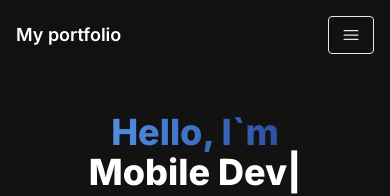
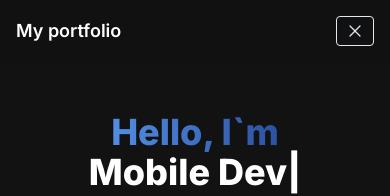
Before and after one commit to Saoa35/my-portfolio-website, a Next.js app: page / in a window 390 px wide. Both pictures are taken after a click on the button 351 px from the left and 35 px from the top of the page. Shown: the top 196 px of the page. Built offline with nearby package versions, Linux system fonts and the light colour scheme.

Commit message:
+ created  MenuOverlay

```diff
--- /dev/null
+++ b/src/app/components/MenuOverlay.jsx
@@ -0,0 +1,14 @@
+import React from "react";
+import { NavLink } from "./NavLink";
+
+export const MenuOverlay = ({ links }) => {
+  return (
+    <ul className="flex flex-col py-4 items-center">
+      {links.map((link, id) => (
+        <li key={id}>
+          <NavLink href={link.path} title={link.title} />
+        </li>
+      ))}
+    </ul>
+  );
+};
--- a/src/app/components/NavBar.jsx
+++ b/src/app/components/NavBar.jsx
@@ -21,7 +21,7 @@
 ];
 
 export const NavBar = () => {
-  const [navBarOpen, setNavBarOpen] = useState(true);
+  const [navBarOpen, setNavBarOpen] = useState(false);
 
   return (
     <nav className="fixed top-0 left-0 right-0 z-10 bg-[#121212] bg-opacity-90">
@@ -30,12 +30,20 @@
           My portfolio
         </Link>
         <div className="mobile-menu block md:hidden">
-          {navBarOpen ? (
-            <button className="text-slate-200 flex items-center px-3 py-2 border rounded">
+          {!navBarOpen ? (
+            <button
+              onClick={() => setNavBarOpen(true)}
+              className="text-slate-200 flex items-center px-2 py-1 border rounded border-slate-200 hover:text-white hover:border-white hover:scale-110"
+            >
               <Bars3Icon className="w-5 h-5" />
             </button>
           ) : (
-            <button></button>
+            <button
+              onClick={() => setNavBarOpen(false)}
+              className="text-slate-200 flex items-center px-2 py-1 border rounded border-slate-200 hover:text-white hover:border-white hover:scale-110"
+            >
+              <XMarkIcon className="w-5 h-5" />
+            </button>
           )}
         </div>
         <div className="menu hidden md:block md:w-auto" id="navbar">
```
